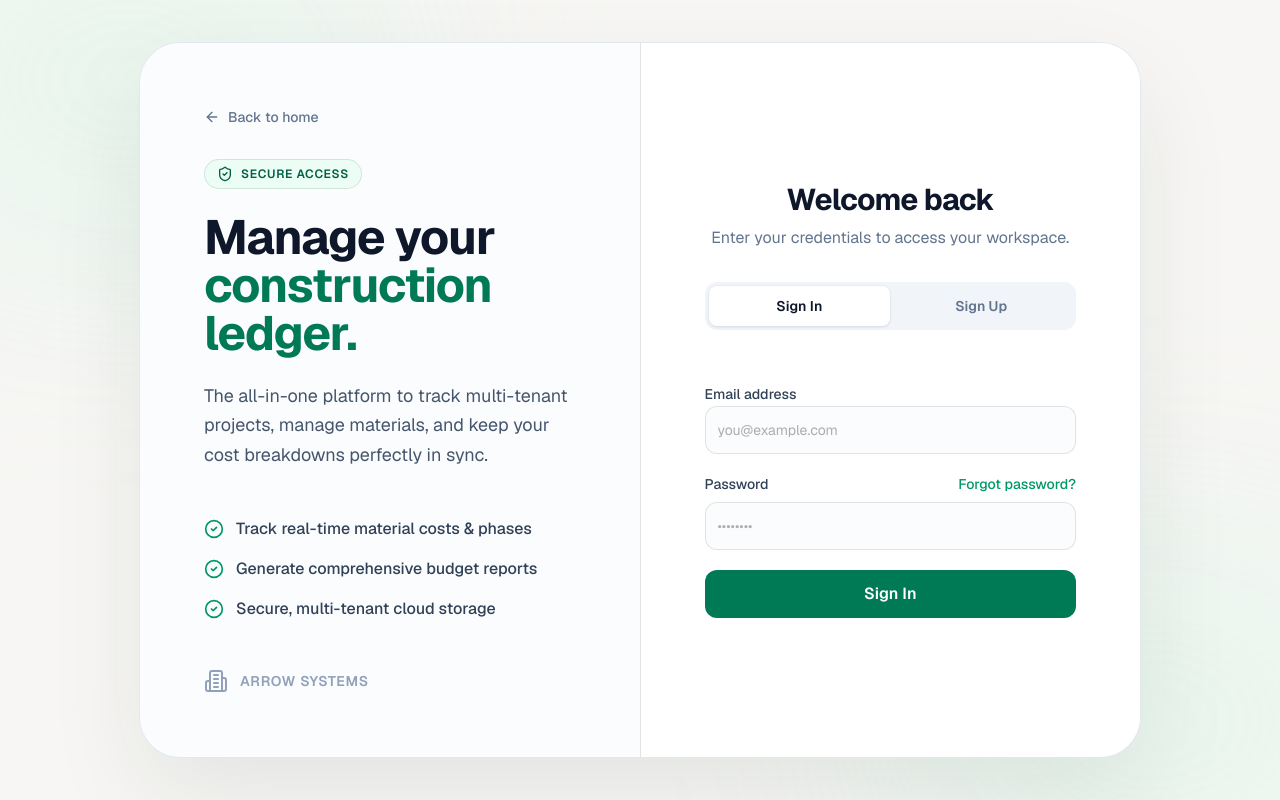
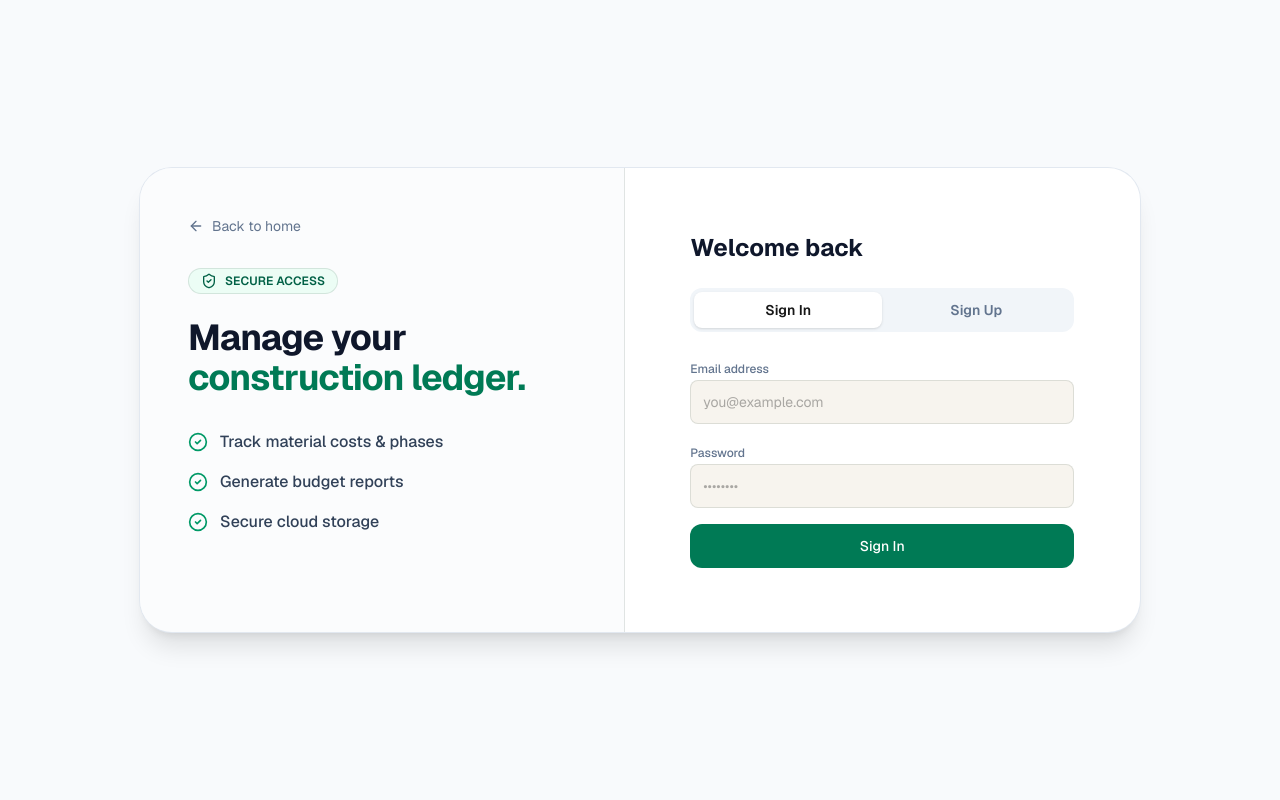
Before and after one commit to sohaibr99/costestimator, a Next.js app: page /login in a window 1280 px wide. Built offline with nearby package versions, Linux system fonts and the light colour scheme.

Commit message:
Update page.tsx

```diff
--- a/app/login/page.tsx
+++ b/app/login/page.tsx
@@ -3,7 +3,7 @@
 import * as React from "react";
 import Link from "next/link";
 import { useRouter } from "next/navigation";
-import { Loader2, ArrowLeft, Building2, CheckCircle2, ShieldCheck } from "lucide-react";
+import { Loader2, ArrowLeft, CheckCircle2, ShieldCheck, Building2 } from "lucide-react";
 import { Button } from "@/components/ui/button";
 import { Input } from "@/components/ui/input";
 import { Label } from "@/components/ui/label";
@@ -25,7 +25,7 @@ export default function LoginPage() {
 
   React.useEffect(() => {
     const params = new URLSearchParams(window.location.search);
-    setNextPath(params.get("next") ?? "/projects/new");
+    setNextPath(params.get("next") ?? "/projects");
   }, []);
 
   const handleSubmit = async (event: React.FormEvent<HTMLFormElement>) => {
@@ -81,46 +81,23 @@ export default function LoginPage() {
   };
 
   return (
-    <main className="relative flex min-h-screen w-full items-center justify-center overflow-hidden bg-slate-50/50 p-4 sm:p-8">
-      {/* Subtle Background Gradients */}
-      <div className="absolute left-[-10%] top-[-10%] h-[40%] w-[40%] rounded-full bg-emerald-200/20 blur-[120px]" />
-      <div className="absolute bottom-[-10%] right-[-10%] h-[40%] w-[40%] rounded-full bg-emerald-200/20 blur-[120px]" />
+    <main className="relative flex min-h-screen w-full items-center justify-center overflow-hidden bg-slate-50 p-4">
+      <section className="relative flex w-full max-w-[1000px] flex-col overflow-hidden rounded-[2rem] bg-white shadow-xl ring-1 ring-slate-200 lg:flex-row">
 
-      <section className="relative flex w-full max-w-[1000px] flex-col overflow-hidden rounded-[2.5rem] bg-white shadow-[0_40px_100px_rgba(4,43,21,0.08)] ring-1 ring-slate-200 lg:flex-row">
-
-        {/* Left Column: Hero & Value Prop */}
-        <div className="relative flex flex-1 flex-col justify-between bg-slate-50/50 p-8 sm:p-12 lg:p-16 lg:border-r lg:border-slate-100">
+        {/* Left Column - Hidden on small mobile, visible on tablet/desktop */}
+        <div className="hidden lg:flex flex-1 flex-col justify-between bg-slate-50/50 p-12 lg:border-r">
           <div className="space-y-8">
-            <Link
-              href="/"
-              className="inline-flex items-center text-sm font-medium text-slate-500 transition-colors hover:text-slate-900"
-            >
-              <ArrowLeft className="mr-2 h-4 w-4" />
-              Back to home
+            <Link href="/" className="inline-flex items-center text-sm text-slate-500 hover:text-slate-900">
+              <ArrowLeft className="mr-2 h-4 w-4" /> Back to home
             </Link>
-
             <div className="space-y-6">
-              <div className="inline-flex items-center gap-2 rounded-full border border-emerald-200/50 bg-emerald-50 px-3 py-1.5 text-xs font-semibold uppercase tracking-wider text-emerald-800">
-                <ShieldCheck className="h-4 w-4" />
-                Secure Access
+              <div className="inline-flex items-center gap-2 rounded-full border border-emerald-200 bg-emerald-50 px-3 py-1 text-xs font-semibold uppercase text-emerald-800">
+                <ShieldCheck className="h-4 w-4" /> Secure Access
               </div>
-
-              <h1 className="text-4xl font-bold tracking-tight text-slate-900 sm:text-5xl">
-                Manage your <br/>
-                <span className="text-emerald-700">construction ledger.</span>
-              </h1>
-
-              <p className="max-w-md text-lg leading-relaxed text-slate-600">
-                The all-in-one platform to track multi-tenant projects, manage materials, and keep your cost breakdowns perfectly in sync.
-              </p>
+              <h1 className="text-4xl font-bold tracking-tight text-slate-900">Manage your <span className="text-emerald-700">construction ledger.</span></h1>
             </div>
-
-            <div className="space-y-4 pt-4">
-              {[
-                "Track real-time material costs & phases",
-                "Generate comprehensive budget reports",
-                "Secure, multi-tenant cloud storage"
-              ].map((feature, i) => (
+            <div className="space-y-4">
+              {["Track material costs & phases", "Generate budget reports", "Secure cloud storage"].map((feature, i) => (
                 <div key={i} className="flex items-center gap-3 text-slate-700">
                   <CheckCircle2 className="h-5 w-5 text-emerald-600" />
                   <span className="font-medium">{feature}</span>
@@ -128,137 +105,46 @@ export default function LoginPage() {
               ))}
             </div>
           </div>
-
-          <div className="hidden pt-12 lg:block">
-            <div className="flex items-center gap-3 text-slate-400">
-              <Building2 className="h-6 w-6" />
-              <span className="text-sm font-semibold uppercase tracking-wider">Arrow Systems</span>
-            </div>
-          </div>
         </div>
 
-        {/* Right Column: Auth Form */}
-        <div className="flex flex-1 flex-col justify-center bg-white p-8 sm:p-12 lg:p-16">
-          <div className="mx-auto w-full max-w-sm space-y-8">
-
-            <div className="space-y-2 text-center">
-              <h2 className="text-3xl font-bold tracking-tight text-slate-900">
-                {mode === "sign-in" ? "Welcome back" : "Create an account"}
-              </h2>
-              <p className="text-slate-500">
-                {mode === "sign-in"
-                  ? "Enter your credentials to access your workspace."
-                  : "Start managing your projects in seconds."}
-              </p>
+        {/* Right Column - Full width on mobile */}
+        <div className="flex flex-1 flex-col justify-center p-6 sm:p-10 lg:p-16">
+          <div className="w-full max-w-sm mx-auto space-y-6">
+            <div className="text-center lg:text-left space-y-2">
+              <h2 className="text-2xl font-bold text-slate-900">{mode === "sign-in" ? "Welcome back" : "Create account"}</h2>
             </div>
 
-            {/* Custom Segmented Control */}
             <div className="flex rounded-xl bg-slate-100 p-1">
-              <button
-                type="button"
-                onClick={() => setMode("sign-in")}
-                className={`flex-1 rounded-lg py-2.5 text-sm font-semibold transition-all ${
-                  mode === "sign-in"
-                    ? "bg-white text-slate-900 shadow-sm ring-1 ring-slate-200/50"
-                    : "text-slate-500 hover:text-slate-900"
-                }`}
-              >
-                Sign In
-              </button>
-              <button
-                type="button"
-                onClick={() => setMode("sign-up")}
-                className={`flex-1 rounded-lg py-2.5 text-sm font-semibold transition-all ${
-                  mode === "sign-up"
-                    ? "bg-white text-slate-900 shadow-sm ring-1 ring-slate-200/50"
-                    : "text-slate-500 hover:text-slate-900"
-                }`}
-              >
-                Sign Up
-              </button>
+              <button type="button" onClick={() => setMode("sign-in")} className={`flex-1 rounded-lg py-2 text-sm font-semibold transition-all ${mode === "sign-in" ? "bg-white shadow-sm" : "text-slate-500"}`}>Sign In</button>
+              <button type="button" onClick={() => setMode("sign-up")} className={`flex-1 rounded-lg py-2 text-sm font-semibold transition-all ${mode === "sign-up" ? "bg-white shadow-sm" : "text-slate-500"}`}>Sign Up</button>
             </div>
 
-            <form className="space-y-5" onSubmit={handleSubmit}>
-              <div className={`space-y-5 overflow-hidden transition-all duration-300 ${mode === "sign-up" ? "max-h-[200px] opacity-100" : "max-h-0 opacity-0"}`}>
-                <div className="space-y-2">
-                  <Label htmlFor="full-name" className="text-slate-700">Full name</Label>
-                  <Input
-                    id="full-name"
-                    value={fullName}
-                    onChange={(event) => setFullName(event.target.value)}
-                    placeholder="John Doe"
-                    className="h-12 rounded-xl bg-slate-50/50 focus-visible:ring-emerald-500"
-                    disabled={mode === "sign-in"}
-                  />
-                </div>
-                <div className="space-y-2">
-                  <Label htmlFor="company-name" className="text-slate-700">Company name</Label>
-                  <Input
-                    id="company-name"
-                    value={companyName}
-                    onChange={(event) => setCompanyName(event.target.value)}
-                    placeholder="Acme Construction"
-                    className="h-12 rounded-xl bg-slate-50/50 focus-visible:ring-emerald-500"
-                    disabled={mode === "sign-in"}
-                  />
-                </div>
+            <form className="space-y-4" onSubmit={handleSubmit}>
+              {mode === "sign-up" && (
+                <>
+                  <div className="space-y-1">
+                    <Label className="text-xs text-slate-500">Full name</Label>
+                    <Input className="h-11 rounded-lg" value={fullName} onChange={(e) => setFullName(e.target.value)} placeholder="John Doe" />
+                  </div>
+                  <div className="space-y-1">
+                    <Label className="text-xs text-slate-500">Company name</Label>
+                    <Input className="h-11 rounded-lg" value={companyName} onChange={(e) => setCompanyName(e.target.value)} placeholder="Acme Inc" />
+                  </div>
+                </>
+              )}
+              <div className="space-y-1">
+                <Label className="text-xs text-slate-500">Email address</Label>
+                <Input className="h-11 rounded-lg" type="email" value={email} onChange={(e) => setEmail(e.target.value)} placeholder="you@example.com" required />
+              </div>
+              <div className="space-y-1">
+                <Label className="text-xs text-slate-500">Password</Label>
+                <Input className="h-11 rounded-lg" type="password" value={password} onChange={(e) => setPassword(e.target.value)} placeholder="••••••••" required />
               </div>
 
-              <div className="space-y-2">
-                <Label htmlFor="email" className="text-slate-700">Email address</Label>
-                <Input
-                  id="email"
-                  type="email"
-                  value={email}
-                  onChange={(event) => setEmail(event.target.value)}
-                  placeholder="you@example.com"
-                  required
-                  className="h-12 rounded-xl bg-slate-50/50 focus-visible:ring-emerald-500"
-                />
-              </div>
+              {error && <div className="p-3 text-sm rounded-lg bg-red-50 text-red-700 border border-red-200">{error}</div>}
 
-              <div className="space-y-2">
-                <div className="flex items-center justify-between">
-                  <Label htmlFor="password" className="text-slate-700">Password</Label>
-                  {mode === "sign-in" && (
-                    <Link href="#" className="text-sm font-medium text-emerald-600 hover:text-emerald-700">
-                      Forgot password?
-                    </Link>
-                  )}
-                </div>
-                <Input
-                  id="password"
-                  type="password"
-                  value={password}
-                  onChange={(event) => setPassword(event.target.value)}
-                  placeholder="••••••••"
-                  required
-                  minLength={6}
-                  className="h-12 rounded-xl bg-slate-50/50 focus-visible:ring-emerald-500"
-                />
-              </div>
-
-              {error ? (
-                <div className="rounded-xl border border-red-200 bg-red-50 p-4 text-sm text-red-700">
-                  {error}
-                </div>
-              ) : null}
-
-              {success ? (
-                <div className="rounded-xl border border-emerald-200 bg-emerald-50 p-4 text-sm text-emerald-700">
-                  {success}
-                </div>
-              ) : null}
-
-              <Button
-                className="h-12 w-full rounded-xl bg-emerald-700 text-base font-semibold hover:bg-emerald-800"
-                type="submit"
-                disabled={isSubmitting}
-              >
-                {isSubmitting ? (
-                  <Loader2 className="mr-2 h-5 w-5 animate-spin" />
-                ) : null}
-                {mode === "sign-in" ? "Sign In" : "Create Account"}
+              <Button className="h-11 w-full bg-emerald-700 hover:bg-emerald-800" type="submit" disabled={isSubmitting}>
+                {isSubmitting ? <Loader2 className="animate-spin" /> : (mode === "sign-in" ? "Sign In" : "Create Account")}
               </Button>
             </form>
           </div>
```
